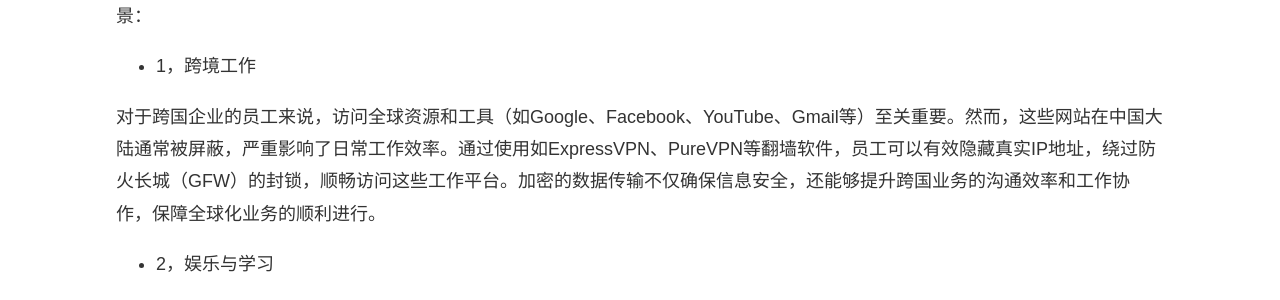
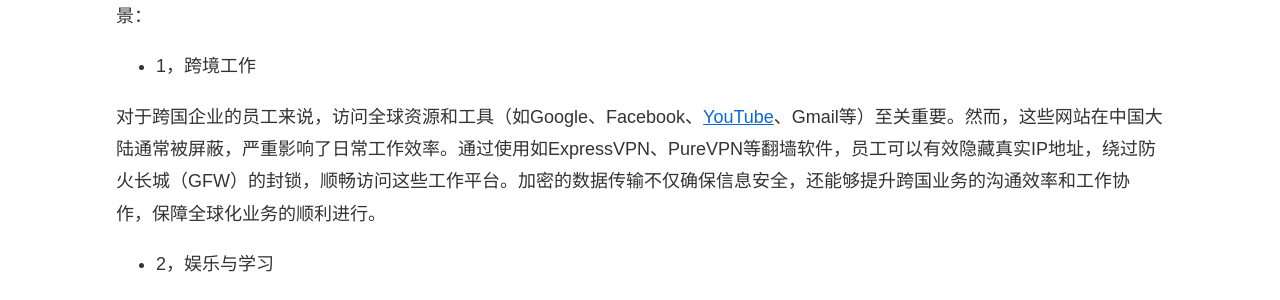
Before and after one commit to chinavpns/chinavpns.github.io, a Jekyll site: the page built from index.md, in a window 1280 px wide and 900 px high, scrolled down 26127 px. Shown: the part 153-453 px from the top of the window. Built offline with Jekyll 4.4.1, drawn with Linux system fonts in a browser that asks for light colours; part of the change alters nothing that is shown.

```diff
--- a/index.md
+++ b/index.md
@@ -473,7 +473,7 @@ Shadowsocks和V2Ray是专为应对网络审查和封锁设计的翻墙工具。S
 
 * 1，跨境工作
 
-对于跨国企业的员工来说，访问全球资源和工具（如Google、Facebook、YouTube、Gmail等）至关重要。然而，这些网站在中国大陆通常被屏蔽，严重影响了日常工作效率。通过使用如ExpressVPN、PureVPN等翻墙软件，员工可以有效隐藏真实IP地址，绕过防火长城（GFW）的封锁，顺畅访问这些工作平台。加密的数据传输不仅确保信息安全，还能够提升跨国业务的沟通效率和工作协作，保障全球化业务的顺利进行。
+对于跨国企业的员工来说，访问全球资源和工具（如Google、Facebook、<a href="https://github.com/chinavpns/youtube-download">YouTube</a>、Gmail等）至关重要。然而，这些网站在中国大陆通常被屏蔽，严重影响了日常工作效率。通过使用如ExpressVPN、PureVPN等翻墙软件，员工可以有效隐藏真实IP地址，绕过防火长城（GFW）的封锁，顺畅访问这些工作平台。加密的数据传输不仅确保信息安全，还能够提升跨国业务的沟通效率和工作协作，保障全球化业务的顺利进行。
 
 * 2，娱乐与学习
 
```
